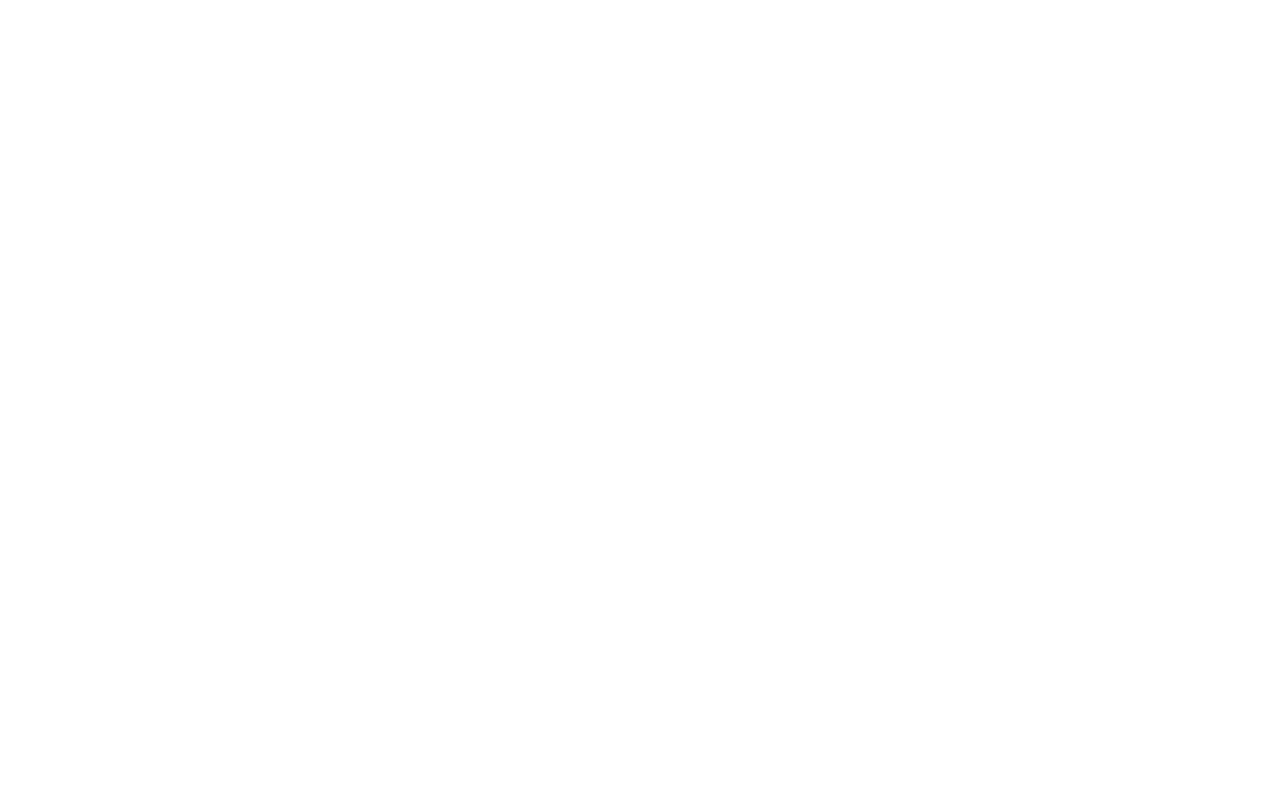
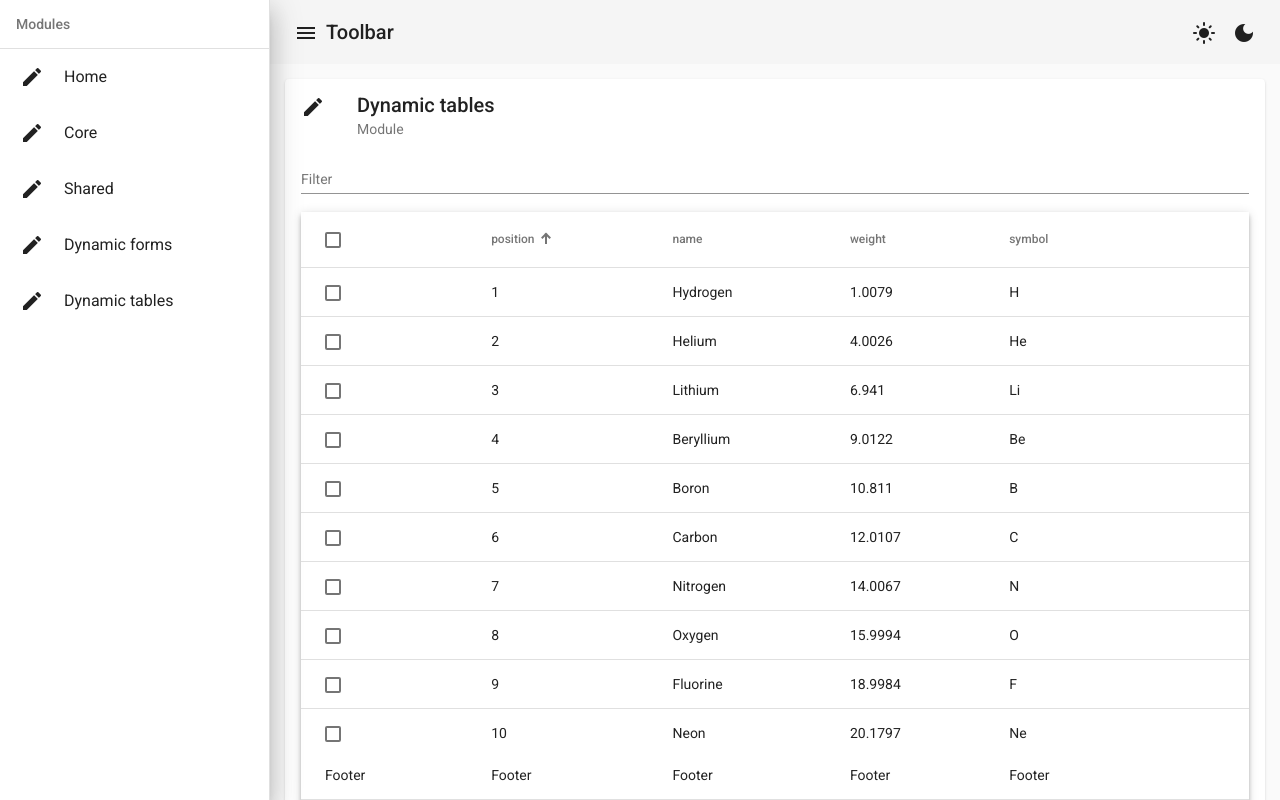
Before and after one commit to patricknnn/AngularModules, an Angular app: page /tables in a window 1280 px wide. Built offline with nearby package versions, Linux system fonts and the light colour scheme.

Commit message:
updated dynamic tables

```diff
--- a/src/app/modules/dynamic-tables/components/dynamic-table/dynamic-table.component.html
+++ b/src/app/modules/dynamic-tables/components/dynamic-table/dynamic-table.component.html
@@ -1,49 +1,75 @@
+<!-- Container -->
+<div class="dynamic-table-container">
+    <!-- Loader row -->
+    <div class="dynamic-table-loading-row" *ngIf="isLoadingResults">
+        <mat-spinner></mat-spinner>
+    </div>
+    <!-- Table row -->
+    <div class="dynamic-table-table-row" *ngIf="!isLoadingResults">
+        <!-- Filter -->
+        <div class="dynamic-table-filter">
             <mat-form-field>
                 <mat-label>Filter</mat-label>
-    <input matInput (keyup)="applyFilter($event)" placeholder="Ex. Mia" #input>
+                <input matInput (keyup)="applyFilter($event)" placeholder="Ex. Mia" #filterInput>
             </mat-form-field>
+        </div>
+        <!-- Table -->
+        <div class="dynamic-table-table mat-elevation-z4">
+            <!-- Table -->
+            <table mat-table [dataSource]="dataSource" multiTemplateDataRows cdkDropList
+                cdkDropListOrientation="horizontal" (cdkDropListDropped)="drop($event)" matSort
+                [matSortActive]="activeSortField" [matSortDirection]="activeSortDirection">
 
-<div class="dynamic-table-container mat-elevation-z4">
-    <!-- Table -->
-    <table mat-table [dataSource]="dataSource" cdkDropList cdkDropListOrientation="horizontal"
-        (cdkDropListDropped)="drop($event)" matSort>
-
-        <!-- Display columns -->
-        <!-- Add sticky to ng-container for sticky column -->
-        <ng-container matColumnDef="{{column}}" *ngFor="let column of columnsToDisplay">
-            <!-- Checkbox -->
-            <th mat-header-cell *ngIf="column == 'select'" *matHeaderCellDef>
+                <!-- Column definiitons (Add sticky to ng-container for sticky column)-->
+                <!-- Checkbox column -->
+                <ng-container matColumnDef="select" sticky>
+                    <th mat-header-cell *matHeaderCellDef>
                         <mat-checkbox (change)="$event ? masterToggle() : null"
                             [checked]="selection.hasValue() && isAllSelected()"
                             [indeterminate]="selection.hasValue() && !isAllSelected()" [aria-label]="checkboxLabel()">
                         </mat-checkbox>
                     </th>
-            <td mat-cell *ngIf="column == 'select'" *matCellDef="let row">
-                <mat-checkbox (click)="$event.stopPropagation()" (change)="$event ? selection.toggle(row) : null"
-                    [checked]="selection.isSelected(row)" [aria-label]="checkboxLabel(row)">
+                    <td mat-cell *matCellDef="let row">
+                        <mat-checkbox (click)="$event.stopPropagation()"
+                            (change)="$event ? selection.toggle(row) : null" [checked]="selection.isSelected(row)"
+                            [aria-label]="checkboxLabel(row)">
                         </mat-checkbox>
                     </td>
-            <!-- Not checkbox -->
-            <th mat-header-cell *ngIf="column != 'select'" *matHeaderCellDef cdkDrag mat-sort-header>
-                {{column}}
-            </th>
-            <td mat-cell *ngIf="column != 'select'" *matCellDef="let element">
-                {{element[column]}}
+                    <td mat-footer-cell *matFooterCellDef> Footer </td>
+                </ng-container>
+
+                <!-- Expanded column -->
+                <ng-container matColumnDef="expandedDetail">
+                    <td mat-cell *matCellDef="let row" [attr.colspan]="columnsToDisplay.length">
+                        <div class="row-detail" [@detailExpand]="row == expandedRow ? 'expanded' : 'collapsed'">
+                            <p>Some detail information</p>
+                        </div>
                     </td>
-            <!-- Footer -->
+                </ng-container>
+
+                <!-- Field columns -->
+                <ng-container matColumnDef="{{field}}" *ngFor="let field of fieldsToDisplay">
+                    <th mat-header-cell *matHeaderCellDef cdkDrag mat-sort-header>{{field}}</th>
+                    <td mat-cell *matCellDef="let row">{{row[field]}}</td>
                     <td mat-footer-cell *matFooterCellDef> Footer </td>
                 </ng-container>
 
                 <!-- Row definitions -->
                 <tr mat-header-row *matHeaderRowDef="columnsToDisplay; sticky: true"></tr>
-        <tr mat-row *matRowDef="columns: columnsToDisplay;"></tr>
+                <tr mat-row *matRowDef="let row; columns: columnsToDisplay;" class="collapsed-row"
+                    [class.expanded-row]="expandedRow === row" (click)="expandedRow = expandedRow === row ? null : row">
+                </tr>
+                <tr mat-row *matRowDef="let row; columns: ['expandedDetail']" class="expanded-row-detail"></tr>
                 <tr mat-footer-row *matFooterRowDef="columnsToDisplay; sticky: true"></tr>
 
                 <!-- Row shown when there is no matching data. -->
                 <tr class="mat-row" *matNoDataRow>
-            <td class="mat-cell" colspan="4">No data matching the filter "{{input.value}}"</td>
+                    <td class="mat-cell" colspan="4">No data matching the filter "{{filterInput.value}}"</td>
                 </tr>
             </table>
 
-    <mat-paginator [pageSizeOptions]="[5, 10, 25, 100]"></mat-paginator>
+            <mat-paginator [pageSizeOptions]="[5, 10, 25, 100]" [pageSize]="10"></mat-paginator>
         </div>
+    </div>
+
+</div>
--- a/src/app/modules/dynamic-tables/components/dynamic-table/dynamic-table.component.scss
+++ b/src/app/modules/dynamic-tables/components/dynamic-table/dynamic-table.component.scss
@@ -0,0 +1,19 @@
+.dynamic-table-loading-row {
+  z-index: 1;
+  display: flex;
+  align-items: center;
+  justify-content: center;
+}
+
+tr.expanded-row-detail {
+  height: 0;
+}
+
+.collapsed-row td {
+  border-bottom-width: 0;
+}
+
+.row-detail {
+  overflow: hidden;
+  display: flex;
+}
--- a/src/app/modules/dynamic-tables/components/dynamic-table/dynamic-table.component.ts
+++ b/src/app/modules/dynamic-tables/components/dynamic-table/dynamic-table.component.ts
@@ -1,3 +1,4 @@
+import { trigger, state, style, transition, animate } from '@angular/animations';
 import { SelectionModel } from '@angular/cdk/collections';
 import { CdkDragDrop, moveItemInArray } from '@angular/cdk/drag-drop';
 import { AfterViewInit, Component, OnInit, ViewChild } from '@angular/core';
@@ -8,12 +9,25 @@
 @Component({
   selector: 'app-dynamic-table',
   templateUrl: './dynamic-table.component.html',
-  styleUrls: ['./dynamic-table.component.scss']
+  styleUrls: ['./dynamic-table.component.scss'],
+  animations: [
+    trigger('detailExpand', [
+      state('collapsed', style({ height: '0px', minHeight: '0' })),
+      state('expanded', style({ height: '*' })),
+      transition('expanded <=> collapsed', animate('225ms cubic-bezier(0.4, 0.0, 0.2, 1)')),
+    ]),
+  ],
 })
 export class DynamicTableComponent implements OnInit, AfterViewInit {
-  columnsToDisplay: string[] = ['select', 'position', 'name', 'weight', 'symbol'];
   dataSource!: MatTableDataSource<any>;
+  columnsToDisplay: string[] = ['select'];
+  fieldsToDisplay: string[] = ['position', 'name', 'weight', 'symbol'];
+  activeSortField: string = "position";
+  activeSortDirection: "asc" | "desc" = "asc";
+  expandedRow: any;
   selection = new SelectionModel<any>(true, []);
+  resultsLength: number = 0;
+  isLoadingResults: boolean = false;
   @ViewChild(MatPaginator) paginator!: MatPaginator;
   @ViewChild(MatSort) sort!: MatSort;
 
@@ -24,6 +38,7 @@
 
   ngOnInit(): void {
     this.dataSource = new MatTableDataSource<any>(ELEMENT_DATA);
+    this.columnsToDisplay = this.columnsToDisplay.concat(this.fieldsToDisplay);
   }
 
   ngAfterViewInit() {
```
Lines whose indentation alone changed are shown as unchanged.
